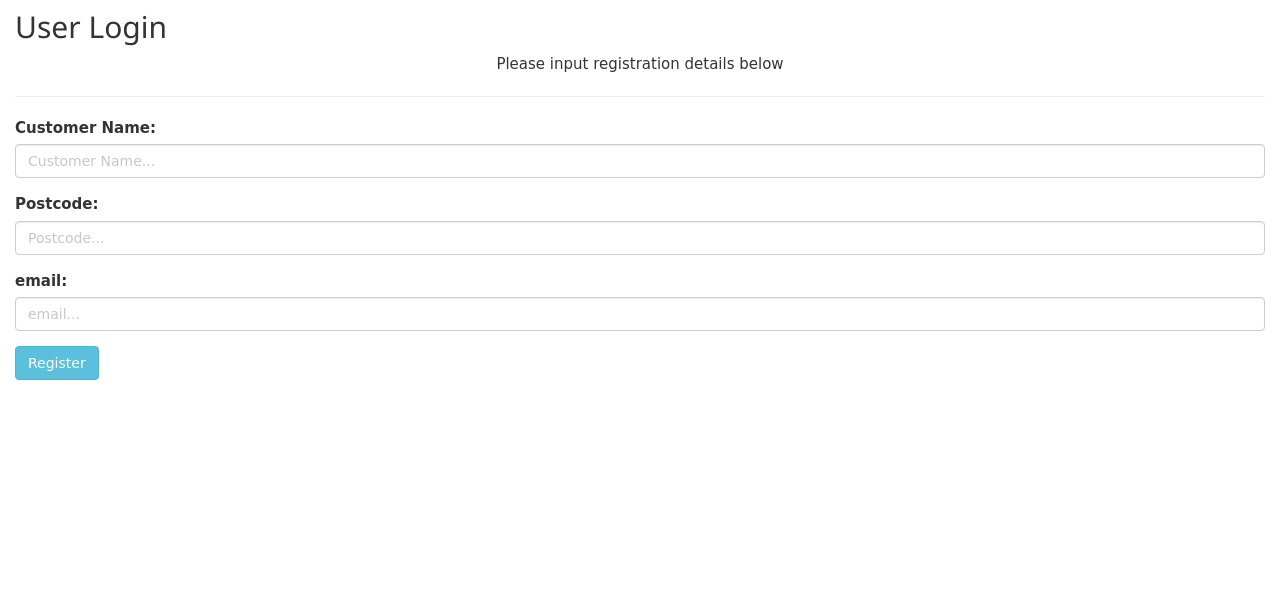
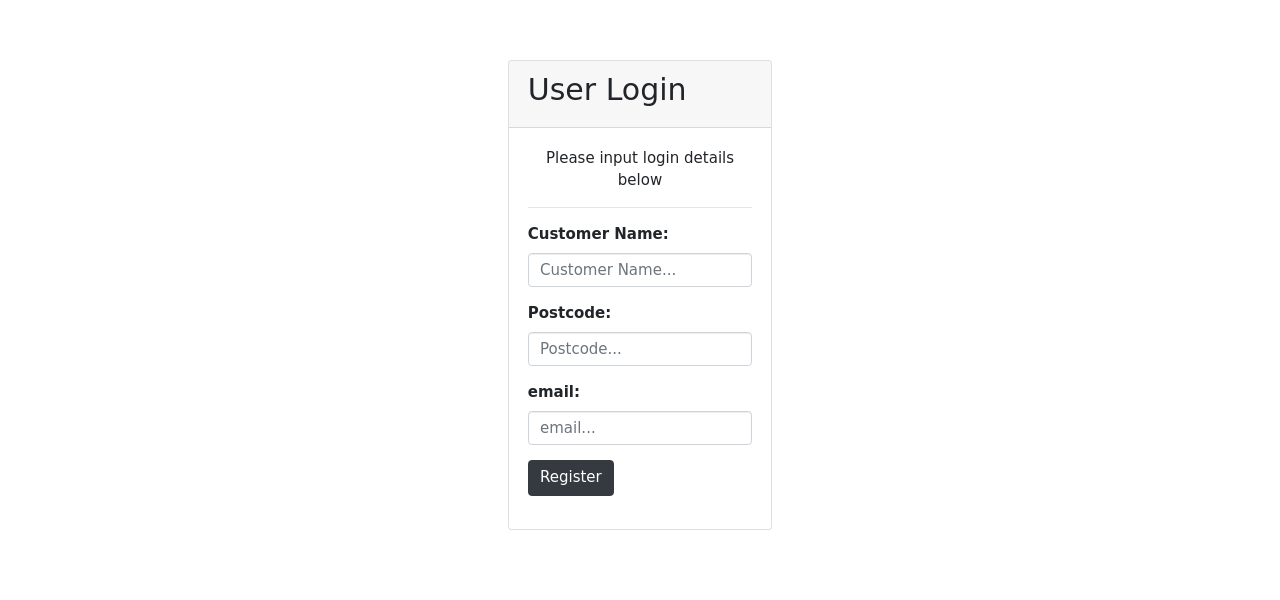
Before and after one commit to jhicks5/ISAD251_CW, a PHP site: page /login.php in a window 1280 px wide. Shown: the part 200-800 px from the top of the page. Run offline with PHP 8.4, Linux system fonts and the light colour scheme; some libraries are stand-ins or nearby versions.

Commit message:
Editing of login form/page

```diff
--- a/public/header.php
+++ b/public/header.php
@@ -21,6 +21,12 @@
 
     <!-- Latest compiled JavaScript -->
     <script src="https://maxcdn.bootstrapcdn.com/bootstrap/3.4.1/js/bootstrap.min.js"></script>
+
+
+    <link rel='stylesheet' href='https://maxcdn.bootstrapcdn.com/bootstrap/4.0.0/css/bootstrap.min.css' integrity='sha384-Gn5384xqQ1aoWXA+058RXPxPg6fy4IWvTNh0E263XmFcJlSAwiGgFAW/dAiS6JXm' crossorigin='anonymous'>
+
+    <script src='http://code.jquery.com/jquery-1.9.1.js'></script>
+    <script src='http://code.jquery.com/ui/1.10.2/jquery-ui.js'></script>
 
     <style>
         body, html {
--- a/public/login.php
+++ b/public/login.php
@@ -1,15 +1,15 @@
 <?php
 include_once 'header.php';
 ?>
-<div class="container col-md-12">
-    <div class="card mt-3 px-2 py-2">
+<div class="container" style="width:30%; padding: 60px">
+    <div class="card bg-basic">
         <div class="card-header">
             <h2>User Login</h2>
         </div>
         <div class="card-body">
             <form method="post" action="process_registration.php" id="registration" class="login-form">
                 <div class="form-group text-center">
-                    <p><span>Please input registration details below</span></p>
+                    <p><span>Please input login details below</span></p>
                 </div>
                 <hr/>
                 <div class="form-group">
@@ -25,7 +25,7 @@ include_once 'header.php';
                     <input type="text" id="email" placeholder="email..." minlength="1" name="email" class="form-control">
                 </div>
                 <div class="form-group">
-                    <button type="submit" name="register" id="register" class="btn btn-info">Register</button>
+                    <button type="submit" name="register" id="register" class="btn btn-dark">Register</button>
                 </div>
             </form>
         </div>
```
